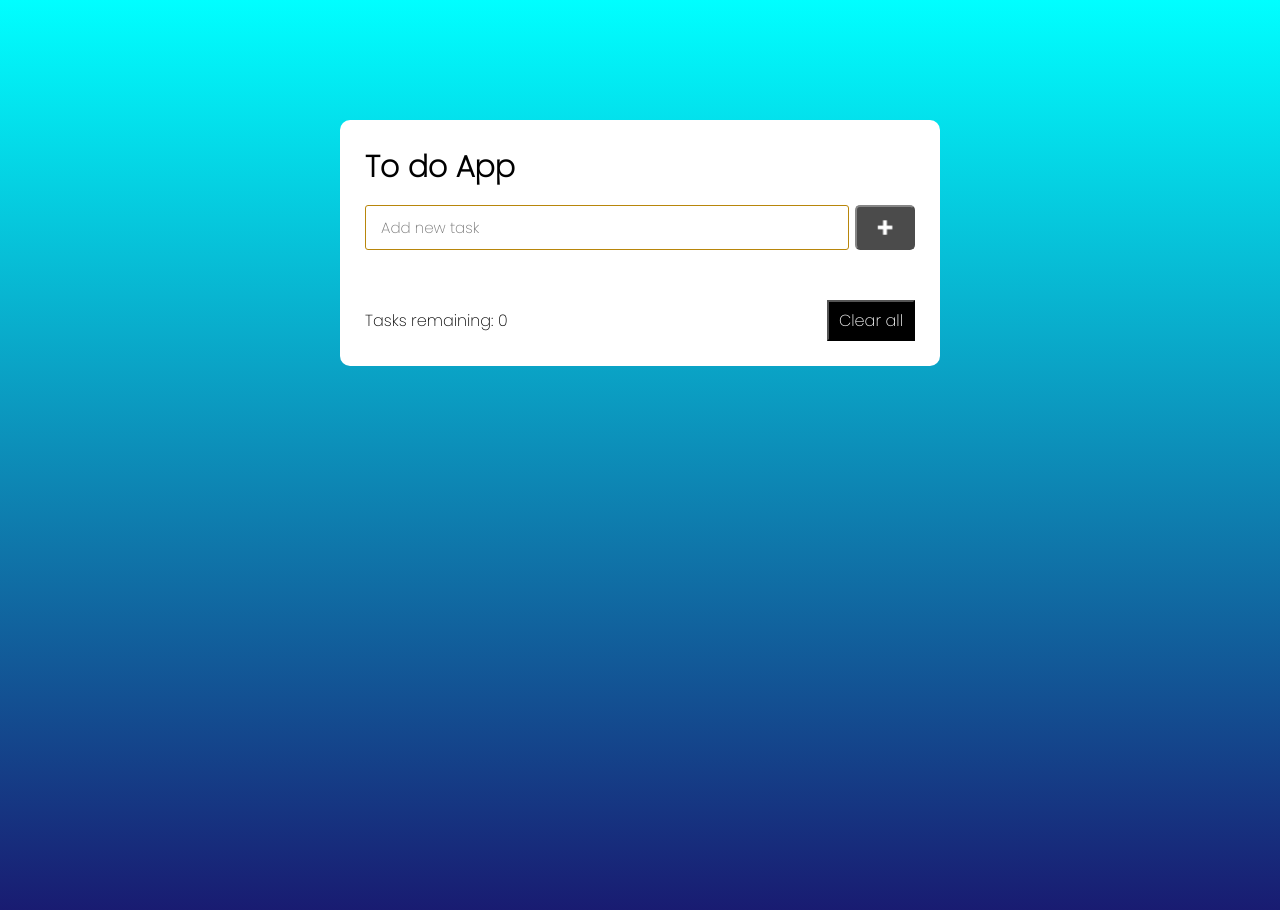
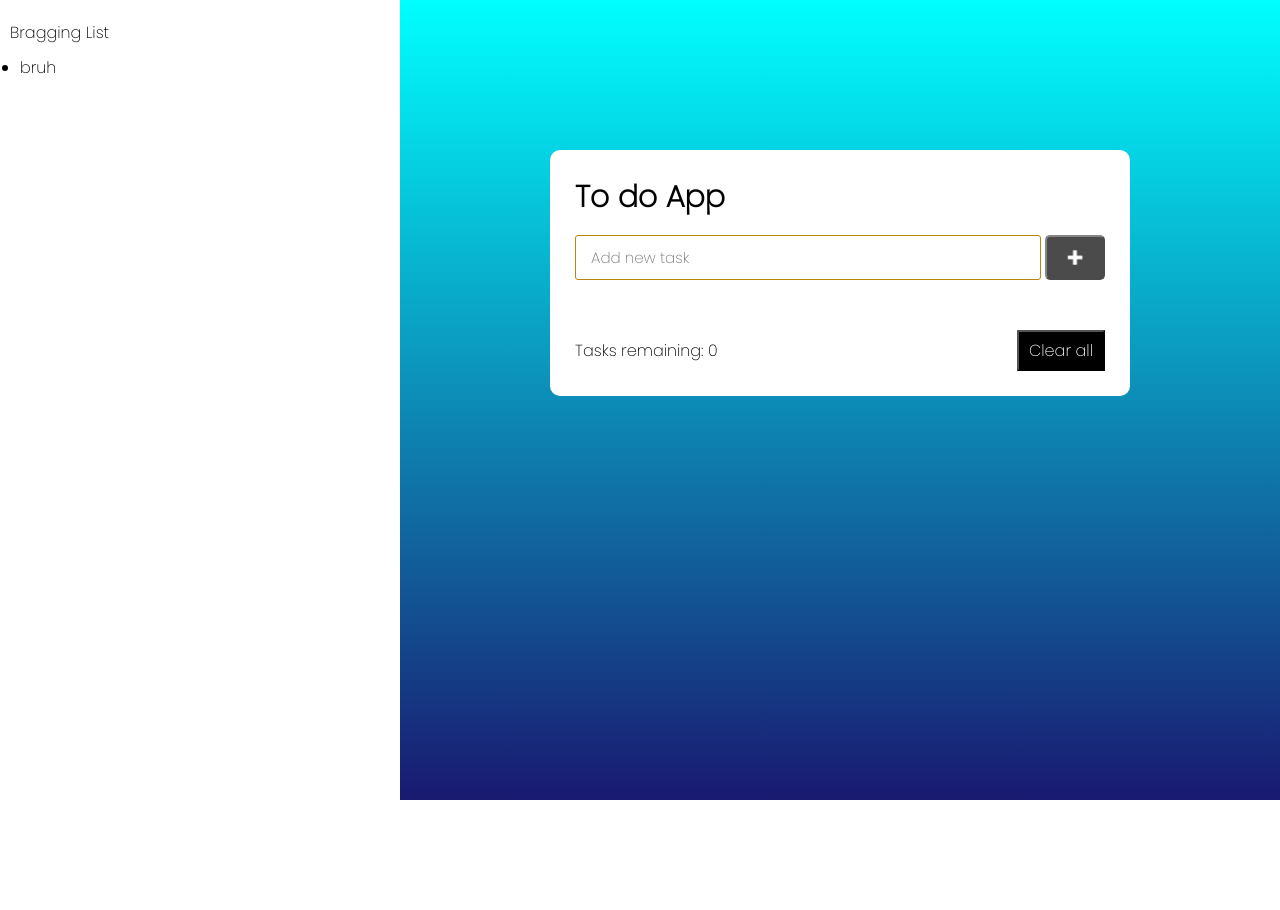
Before and after one commit to Abid-Al-Labib/todolistJS, a plain HTML site: page index.html in a window 1280 px wide. After the commit the page ends 800 px from the top, so only its background shows below. Drawn offline with Linux system fonts and the light colour scheme.

Commit message:
side bar

```diff
--- a/index.html
+++ b/index.html
@@ -8,6 +8,16 @@
     <title>Todo List</title>
 </head>
 <body>
+    <div class="sidenav">
+        <header>Bragging List</header>
+        <div class="bragging-item-list">
+            <ul>
+                <li>bruh</li>
+            </ul>
+        </div>
+
+    </div>
+    <div class="container">
         <div class="wrapper">
             <header>To do App</header>
             <div class="inputSection">
@@ -22,6 +32,7 @@
                 <button>Clear all</button>
             </div>
         </div>
+    </div>
     <script src="index.js"></script>
 </body>
 </html>
--- a/styles.css
+++ b/styles.css
@@ -12,8 +12,36 @@ body{
     background: linear-gradient(to bottom, cyan 0%, midnightblue 100%);
 }
 
+.container{
+    margin-left: 400px;
+    display: flex;
+    flex-direction: row;
+    flex-wrap: wrap;
+    justify-content: center;
+    align-items: center;
+}
+
+.sidenav{
+    height: 100%;
+    width: 400px;
+    position: fixed;
+    z-index: 1;
+    top: 0;
+    left: 0;
+    background-color: white;
+    overflow-x: auto;
+    overflow-y: auto;
+    padding-top: 20px;
+    padding-left: 10px;
+    padding-right: 10px;
+}
+
+.bragging-item-list{
+    padding: 10px;
+}
+
 .wrapper{
-    margin: 120px auto;
+    margin: 150px;
     max-width: 600px;
     width: 100%;
     padding: 25px;
```
Lines whose indentation alone changed are shown as unchanged.
